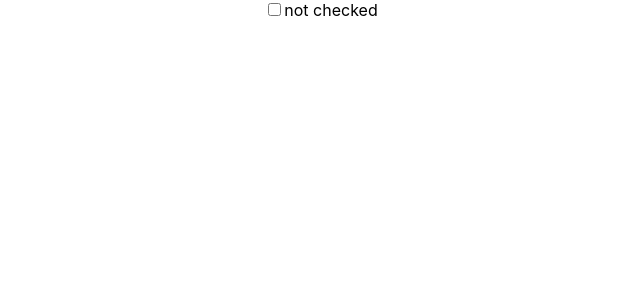
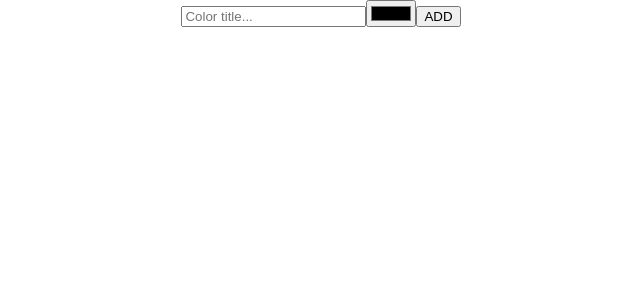
Before and after one commit to juasmartinezbelS4N/CustomReact, a React (Create React App) app in the folder react-app/: page / in a window 1280 px wide. Shown: the top 300 px of the page, without its empty margins (319-959 px from the left). Built offline with nearby package versions, Linux system fonts and the light colour scheme.

Commit message:
Working with uncontrolled components

```diff
--- a/react-app/src/App.js
+++ b/react-app/src/App.js
@@ -1,19 +1,28 @@
 import "./App.css"
-import { useState, useReducer } from "react"
+import { useRef } from "react"
+// useRef alcanza un elemento impuesto y usa su valor
 
 function App() {
-  // const [checked, setChecked] = useState(false)
-  const [checked, setChecked] = useReducer((checked) => !checked, false)
+  const txtTitle = useRef();
+  const hexColor = useRef();
 
+  const submit = (e) => {
+    e.preventDefault();
+    const title = txtTitle.current.value;
+    const color = hexColor.current.value;
+    alert(`${title}, ${color}`);
+    txtTitle.current.value = '';
+    hexColor.current.value = '';
+  }
   return (
     <div className="App">
-      <input
-        type="checkbox"
-        value={checked}
-        // onChange={() => setChecked((checked) => !checked)}
-        onChange={setChecked}
-      />
-      <label>{checked ? "Checked" : "not checked"} </label>
+      <form onSubmit={submit}>
+        <input type="text"
+          ref={txtTitle}
+          placeholder="Color title..." />
+        <input ref={hexColor} type="color" />
+        <button>ADD</button>
+      </form>
     </div>
   )
 }
```
